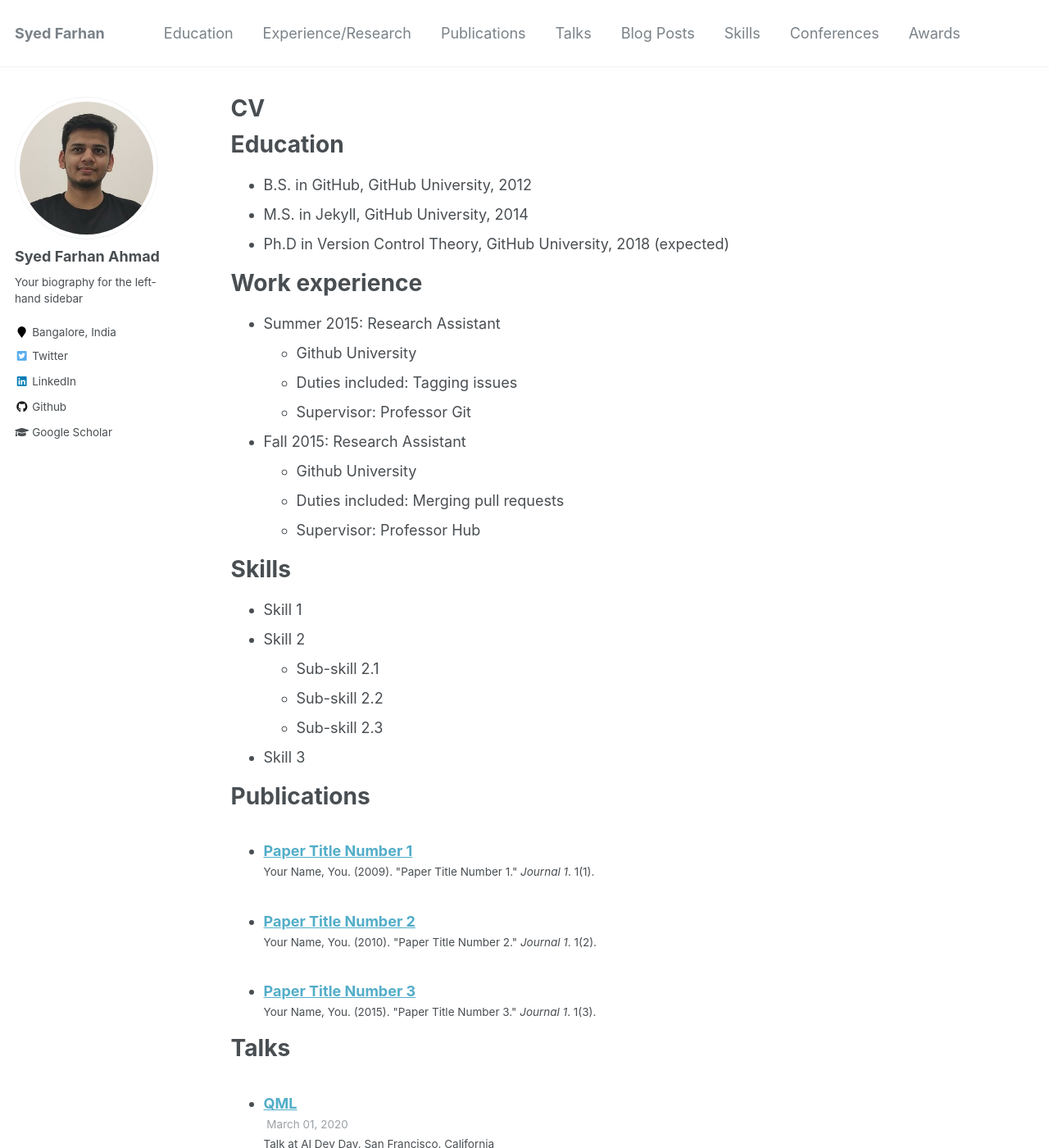
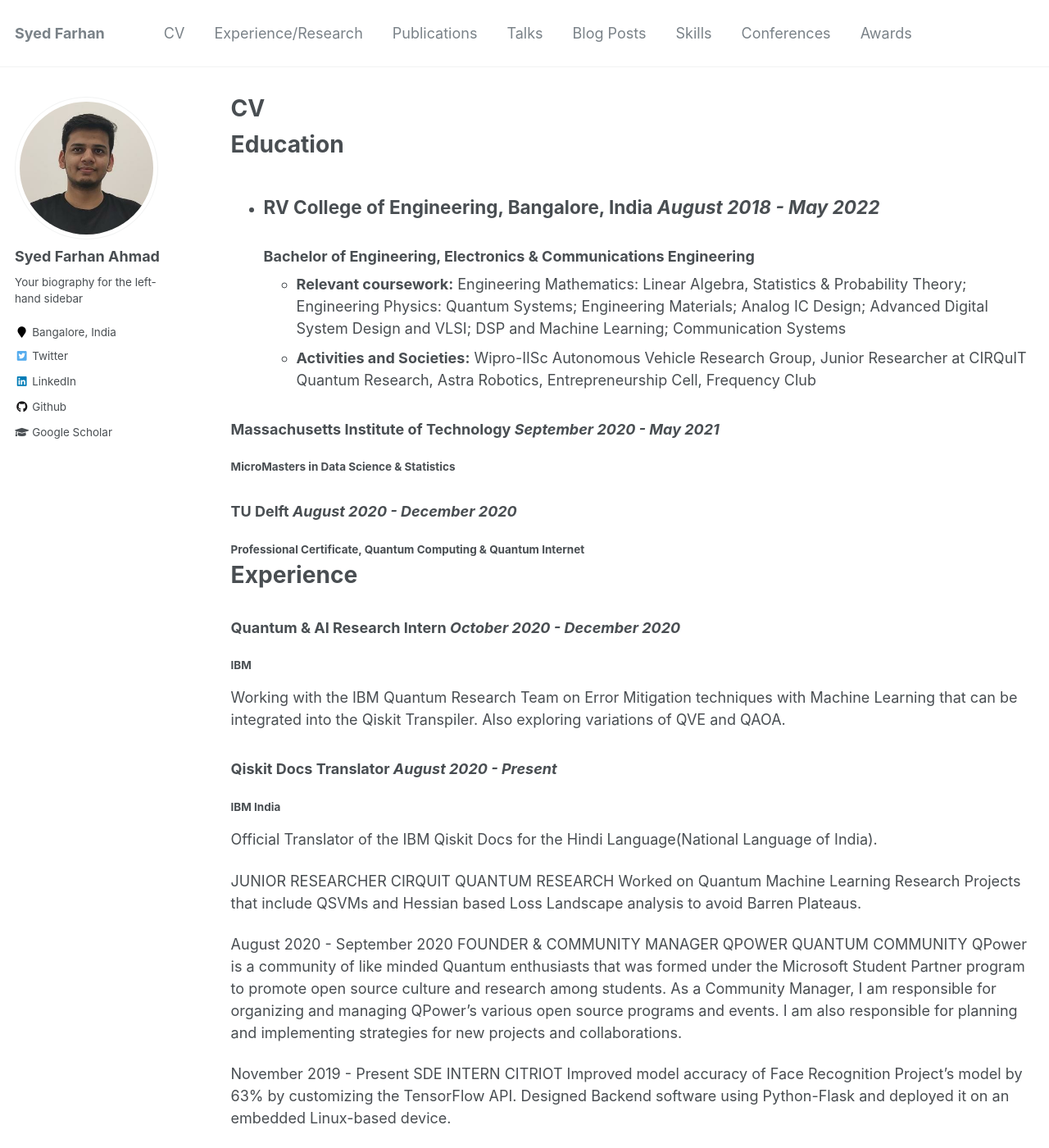
Before and after one commit to born-2learn/born-2learn.github.io, a Jekyll site: the page built from _pages/cv.md, in a window 1280 px wide and 1400 px high. Shown: the whole window at 82% size. Built offline with Jekyll 4.4.1, drawn with Linux system fonts in a browser that asks for light colours; some of the changed text lies outside the part shown.

```diff
--- a/_data/navigation.yml
+++ b/_data/navigation.yml
@@ -1,8 +1,8 @@
 # main links links
 main:
 
-  - title: "Education"
-    url: /education#Education/
+  - title: "CV"
+    url: /cv/
 
   - title: "Experience/Research"
     url: /education#Experience/
--- a/_pages/cv.md
+++ b/_pages/cv.md
@@ -10,31 +10,65 @@ redirect_from:
 {% include base_path %}
 
 Education
-======
-* B.S. in GitHub, GitHub University, 2012
-* M.S. in Jekyll, GitHub University, 2014
-* Ph.D in Version Control Theory, GitHub University, 2018 (expected)
+=======
 
-Work experience
-======
-* Summer 2015: Research Assistant
-  * Github University
-  * Duties included: Tagging issues
-  * Supervisor: Professor Git
+- ## RV College of Engineering, Bangalore, India                         *August 2018 - May 2022*
+### Bachelor of Engineering, Electronics & Communications Engineering
+  - **Relevant coursework:** Engineering Mathematics: Linear Algebra, Statistics & Probability Theory; Engineering Physics: Quantum Systems; Engineering Materials; Analog IC Design; Advanced Digital System Design and VLSI; DSP and Machine Learning; Communication Systems
+  - **Activities and Societies:** Wipro-IISc Autonomous Vehicle Research Group, Junior Researcher at CIRQuIT Quantum Research, Astra Robotics, Entrepreneurship Cell, Frequency Club
 
-* Fall 2015: Research Assistant
-  * Github University
-  * Duties included: Merging pull requests
-  * Supervisor: Professor Hub
 
-Skills
-======
-* Skill 1
-* Skill 2
-  * Sub-skill 2.1
-  * Sub-skill 2.2
-  * Sub-skill 2.3
-* Skill 3
+### Massachusetts Institute of Technology                               *September 2020 - May 2021*
+#### MicroMasters in Data Science & Statistics
+
+### TU Delft                                                            *August 2020 - December 2020*
+#### Professional Certificate, Quantum Computing & Quantum Internet
+
+
+Experience
+========
+
+### Quantum & AI Research Intern                                        *October 2020 - December 2020*
+#### IBM
+Working with the IBM Quantum Research Team on Error Mitigation techniques with Machine Learning that can be integrated into the Qiskit Transpiler. Also exploring variations of QVE and QAOA.
+
+
+### Qiskit Docs Translator                                              *August 2020 - Present*
+#### IBM India
+Official Translator of the IBM Qiskit Docs for the Hindi Language(National Language of India).
+
+
+JUNIOR RESEARCHER
+CIRQUIT QUANTUM RESEARCH
+Worked on Quantum Machine Learning Research Projects that include QSVMs and Hessian based Loss Landscape analysis to avoid Barren Plateaus.
+
+August 2020 - September 2020
+FOUNDER & COMMUNITY MANAGER
+QPOWER QUANTUM COMMUNITY
+QPower is a community of like minded Quantum enthusiasts that was formed under the Microsoft Student Partner program to promote open source culture and research among students. As a Community Manager, I am responsible for organizing and managing QPower's various open source programs and events. I am also responsible for planning and implementing strategies for new projects and collaborations.
+
+November 2019 - Present
+SDE INTERN
+CITRIOT
+Improved model accuracy of Face Recognition Project's model by 63% by customizing the TensorFlow API. Designed Backend software using Python-Flask and deployed it on an embedded Linux-based device.
+
+
+
+
+# Skills #
+Skills to be added.
+
+# Conferences #
+Conf details to be added.
+
+# Awards #
+Awards to be added here.
+
+# Interests #
+
+- My hobbies include cycling, cooking and watching F.R.I.E.N.D.S, and you might sometimes find me tinkering with microcontroller boards.
+
+- When forced indoors, I follow a number of sci-fi and fantasy genre movies and television shows, I am an aspiring chef, and I spend a large amount of my free time exploring the latest technology advancements in the machine learning world.
 
 Publications
 ======
```
Also changed, not shown: other parts of _pages/cv.md (+1 -1 lines), _pages/about.md (+13 -1 lines), _pages/education.md (+8 -7 lines).
